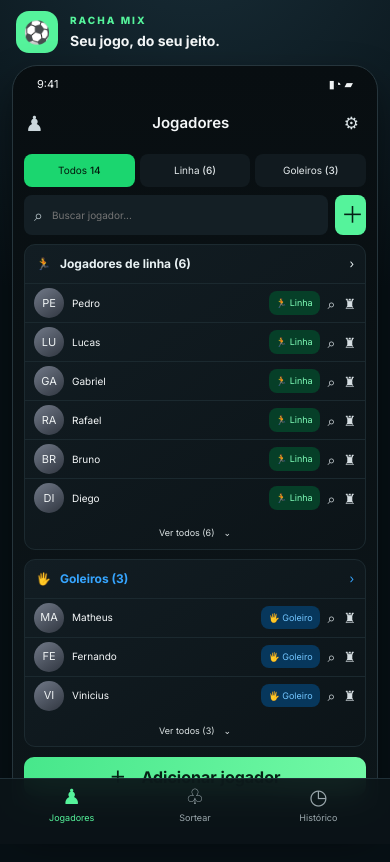
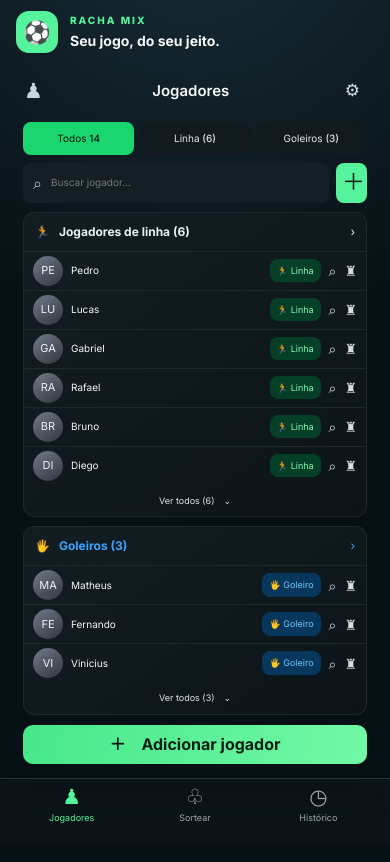
Before and after one commit to TheuFerreira/RachaMix, an Angular app: page / in a window 390 px wide. Shown: the top 862 px of the page. Built offline with nearby package versions, Linux system fonts and the light colour scheme.

Commit message:
refactor: remover elementos de interface mobile

```diff
--- a/src/app/pages/draw/draw-page.component.html
+++ b/src/app/pages/draw/draw-page.component.html
@@ -1,5 +1,4 @@
 <section class="phone-screen draw-screen">
-  <div class="status-row"><span>9:41</span><span>▮◔ ▰</span></div>
   <div class="screen-title centered">
     <button class="back-btn" (click)="back.emit()">‹</button>
     <h1>Sortear Times</h1>
--- a/src/app/pages/players/players-page.component.html
+++ b/src/app/pages/players/players-page.component.html
@@ -1,5 +1,4 @@
 <section class="phone-screen players-screen">
-  <div class="status-row"><span>9:41</span><span>▮◔ ▰</span></div>
   <div class="screen-title">
     <div class="title-icon">♟</div>
     <h1>Jogadores</h1>
--- a/src/app/pages/results/results-page.component.html
+++ b/src/app/pages/results/results-page.component.html
@@ -1,5 +1,4 @@
 <section class="phone-screen result-screen">
-  <div class="status-row"><span>9:41</span><span>▮◔ ▰</span></div>
   <div class="screen-title centered">
     <button class="back-btn" (click)="back.emit()">‹</button>
     <h1>Times Sorteados</h1>
--- a/src/styles.scss
+++ b/src/styles.scss
@@ -69,27 +69,19 @@ button {
   font-size: 21px;
 }
 .screen-grid {
-  display: flex;
-  justify-content: center;
-  gap: 16px;
+  display: block;
 }
 .phone-screen {
-  width: 270px;
-  height: 708px;
-  border: 1px solid #26353c;
-  border-radius: 30px;
-  background: linear-gradient(180deg, #080e11, #0d161a);
+  width: 100%;
+  min-height: calc(100vh - 80px);
+  height: auto;
+  border: 0;
+  border-radius: 0;
+  background: transparent;
   padding: 10px 11px 14px;
-  overflow: hidden;
-  box-shadow: 0 18px 38px #0007;
+  overflow: visible;
+  box-shadow: none;
   position: relative;
-}
-.status-row {
-  display: flex;
-  justify-content: space-between;
-  font-size: 11px;
-  color: #f0f3f4;
-  padding: 0 13px 15px;
 }
 .screen-title {
   display: flex;
@@ -429,12 +421,12 @@ button {
   }
   .phone-screen {
     width: 100%;
-    max-width: 430px;
-    margin: 0 auto;
-    height: calc(100vh - 90px);
-    min-height: 650px;
-    max-height: 820px;
-    border-radius: 25px;
+    max-width: none;
+    margin: 0;
+    height: auto;
+    min-height: calc(100vh - 90px);
+    max-height: none;
+    border-radius: 0;
   }
   .screen-grid .phone-screen:not(:first-child) {
     display: none;
```
